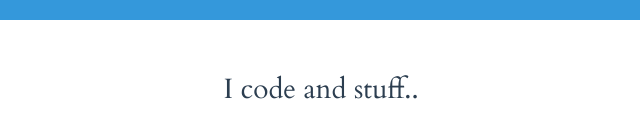
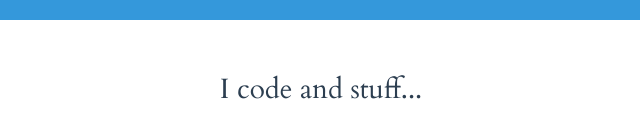
Before and after one commit to chrisolido/my-portfolio, a plain HTML site: page index.html in a window 1280 px wide. Shown: the part 2088-2226 px from the top of the page, 319-959 px from the left. Drawn offline with Linux system fonts and the light colour scheme.

Commit message:
Another tiny tiny update

```diff
--- a/index.html
+++ b/index.html
@@ -114,7 +114,7 @@
 
     <section class="section section--alignCentered section--description">
       <p class="color--darkgrey section__description">
-        I code and stuff..
+        I code and stuff...
       </p>
 
       <div class="background--skyBlue modal--closed">
```
